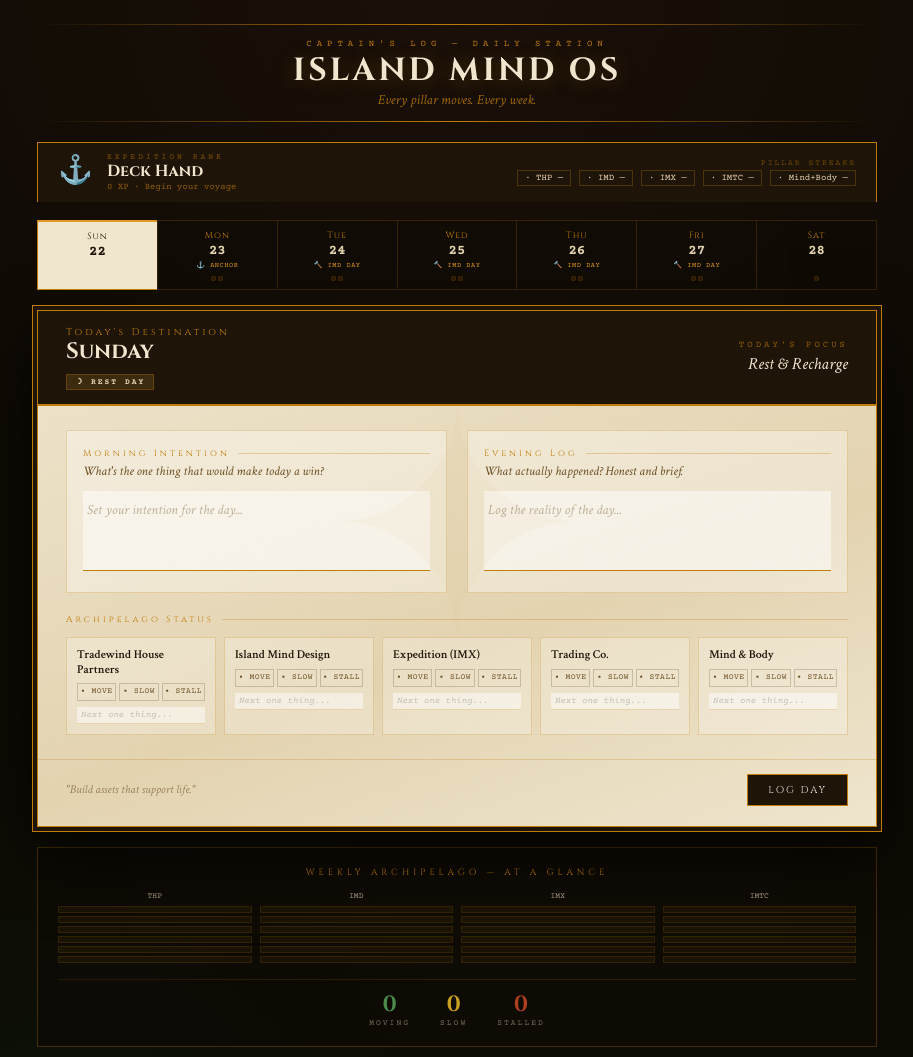
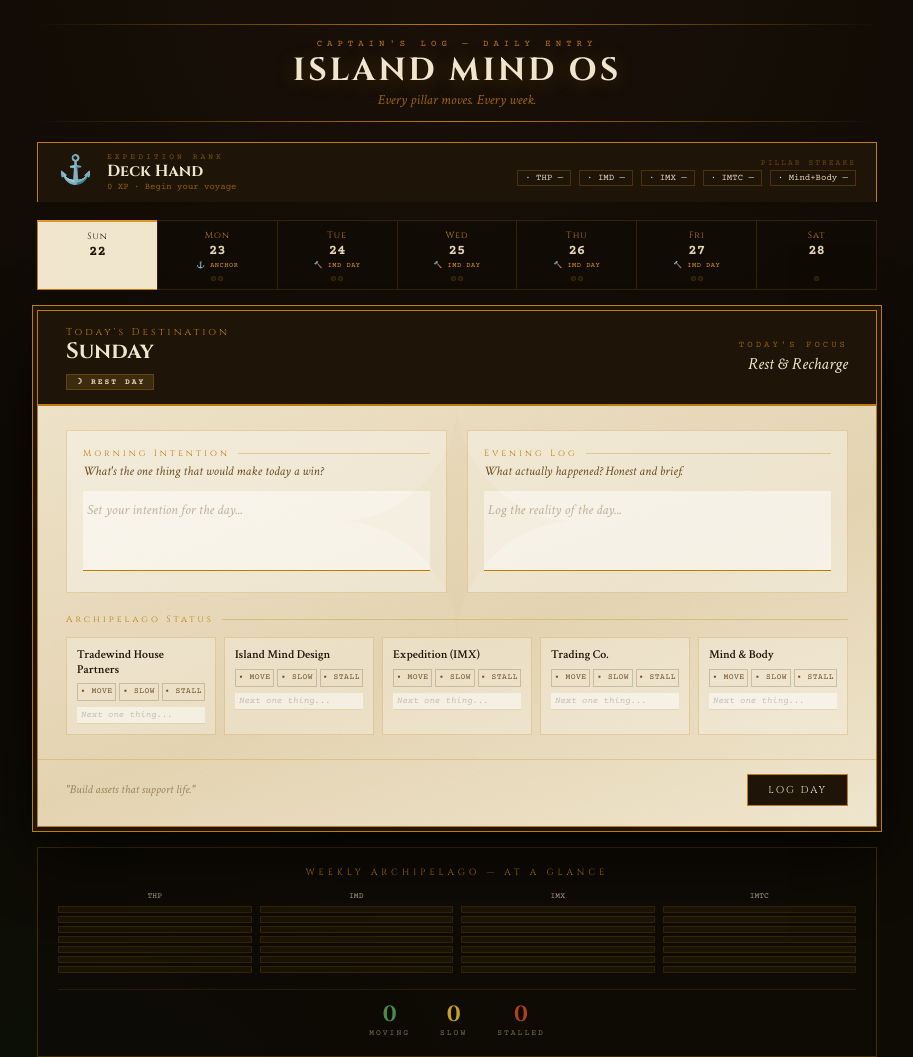
Before and after one commit to islandmind/island-mind-os, a plain HTML site: page index.html in a window 1280 px wide. Shown: the top 1057 px of the page, without its empty margins (183-1096 px from the left). Drawn offline with nearby package versions, Linux system fonts and the light colour scheme.

Commit message:
Update index.html

```diff
--- a/index.html
+++ b/index.html
@@ -369,7 +369,7 @@ body {
 
 <div class="masthead">
   <div class="mast-rule"></div>
-  <div class="mast-eye">Captain's Log &mdash; Daily Station</div>
+  <div class="mast-eye">Captain's Log &mdash; Daily Entry</div>
   <div class="mast-title">ISLAND MIND OS</div>
   <div class="mast-sub">Every pillar moves. Every week.</div>
   <div class="mast-rule"></div>
@@ -964,7 +964,7 @@ function renderOverview() {
   const wd=weekData();
   grid.innerHTML='';
   const ovPillars=PILLARS.filter(p=>p.id!=='fitness');
-  const ovDays=[1,2,3,4,5,6];
+  const ovDays=[0,1,2,3,4,5,6];
   ovPillars.forEach(p=>{
     const col=document.createElement('div');
     col.className='ov-col';
```
